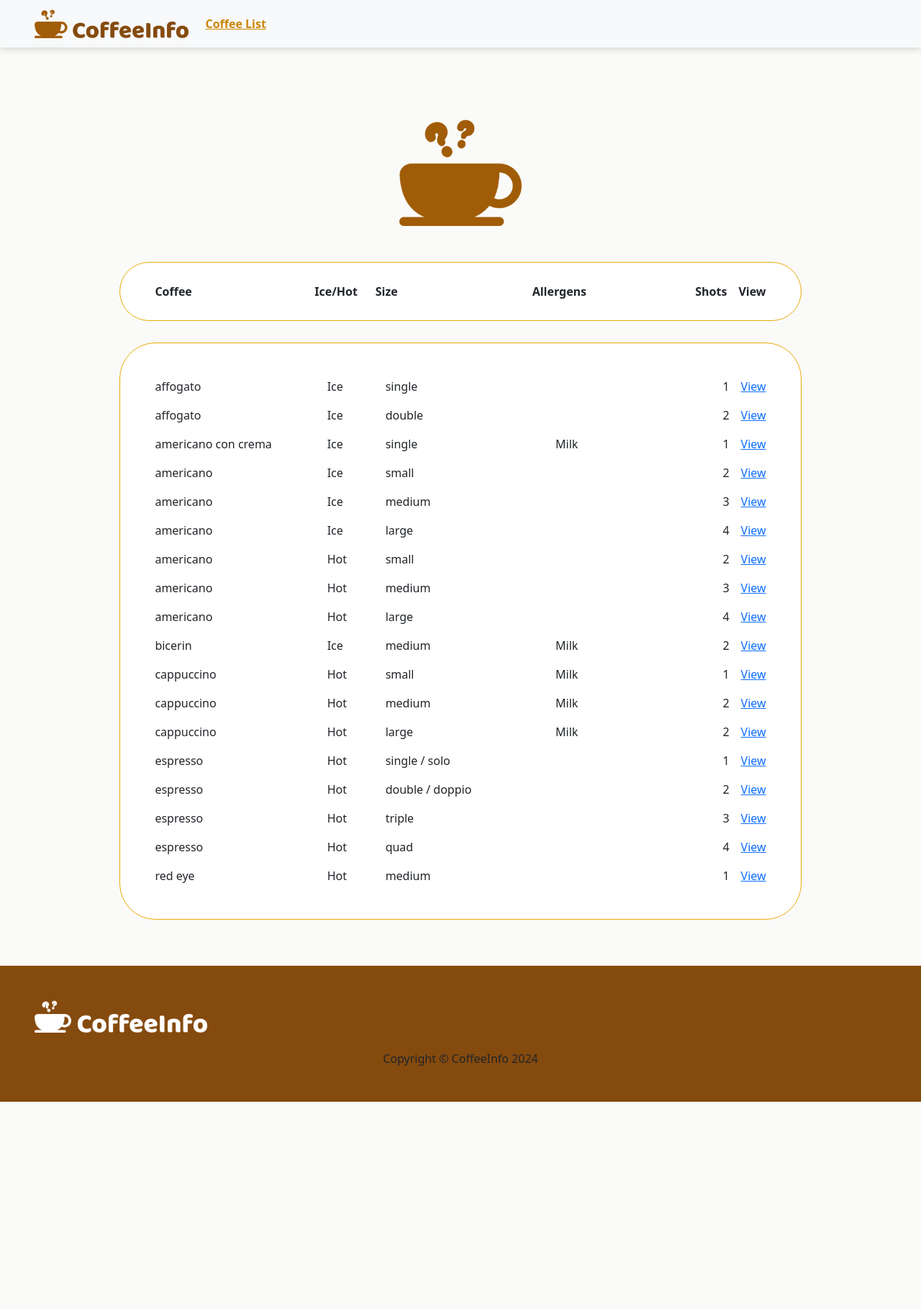
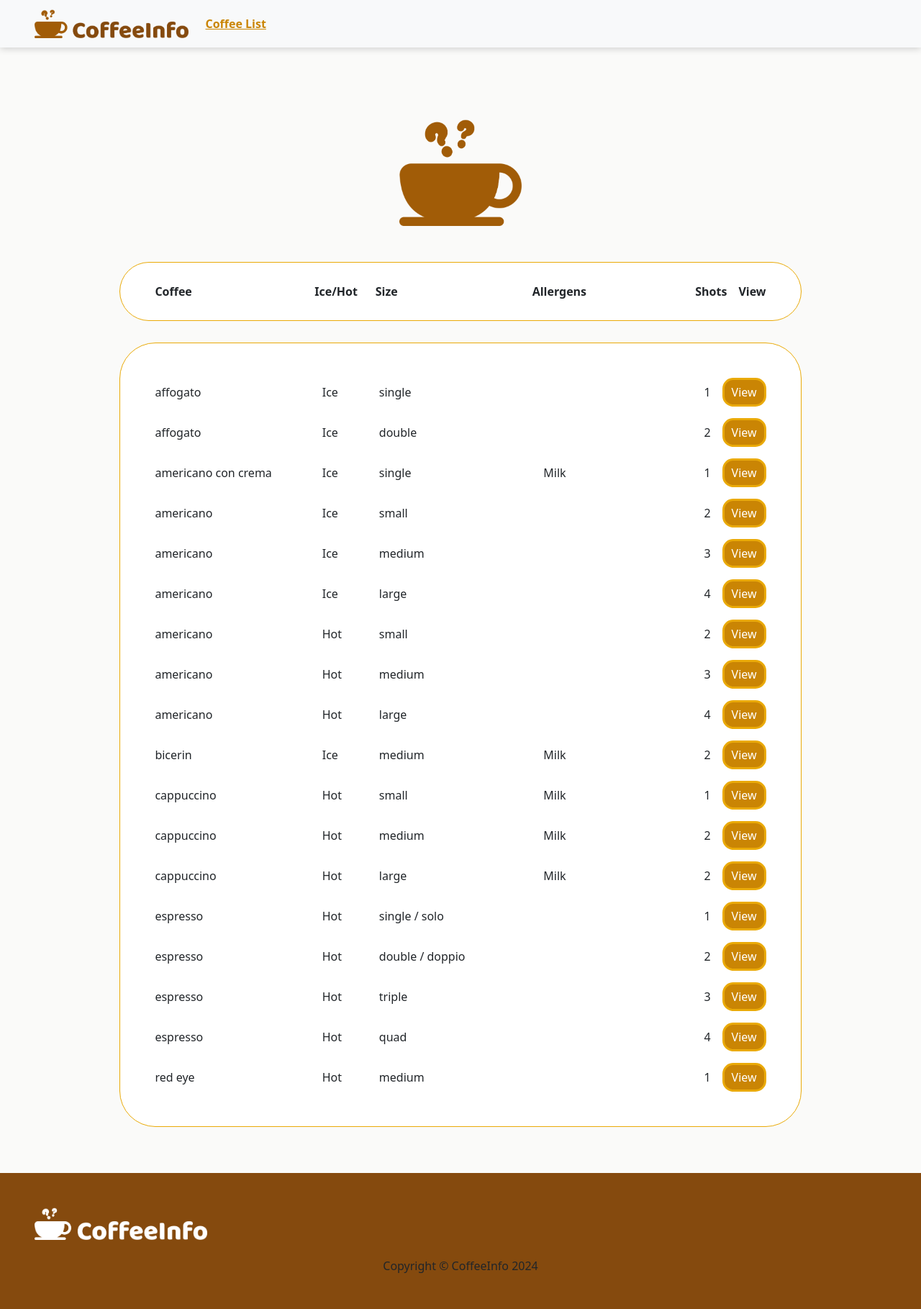
Before and after one commit to yena-elitedigital/yena-elitedigital.github.io, a Jekyll site: the page built from personal-page/index.html, in a window 1280 px wide. Shown: the whole page at 72% size. Built offline with Jekyll 4.4.1, drawn with Linux system fonts in a browser that asks for light colours; before the commit the page ends 1531 px from its top, so only the background shows below that.

Commit message:
added js and fixed navigation

```diff
--- a/personal-page/_includes/coffee-list-table.html
+++ b/personal-page/_includes/coffee-list-table.html
@@ -5,6 +5,12 @@
     <td class="th-lg column-3">{{ item.size }}</td>
     <td class="th-lg column-4">{{ include.allergens | join: ", " }}</td>
     <td class="column-5">{{ item.shots }}</td>
-    <td><a href="{{ coffee.url | relative_url }}" class="detail-btn">View</a></td>
+    <td><button onClick="onShowList('{{ coffee.url | relative_url }}')">View</button></td>
   </tr>
 {% endfor %}
+
+<script>
+  const onShowList = (url) => {
+    window.location.href = url;
+  }
+</script>
--- a/personal-page/_includes/navigation.html
+++ b/personal-page/_includes/navigation.html
@@ -7,7 +7,7 @@
     <ul class="navbar-nav mr-auto">
       {% for item in site.data.navigation %}
         <li class="nav-item active">
-          <a href='{{ item.link | relative_url }}' class="nav-link {% if page.url == item.link %}active{% endif %}">Coffee List</a>
+          <a href='{{ item.link | relative_url }}' class="nav-link {% if page.url == item.link %}active{% endif %}">{{ item.name }}</a>
         </li>
       {% endfor %}
     </ul>
```
